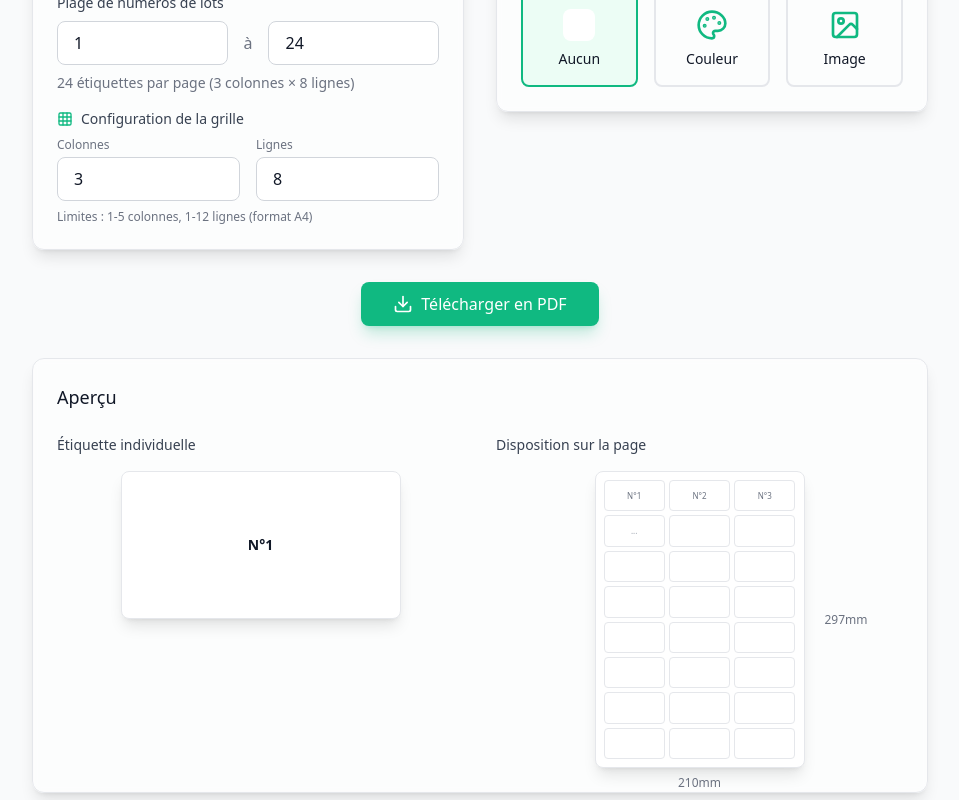
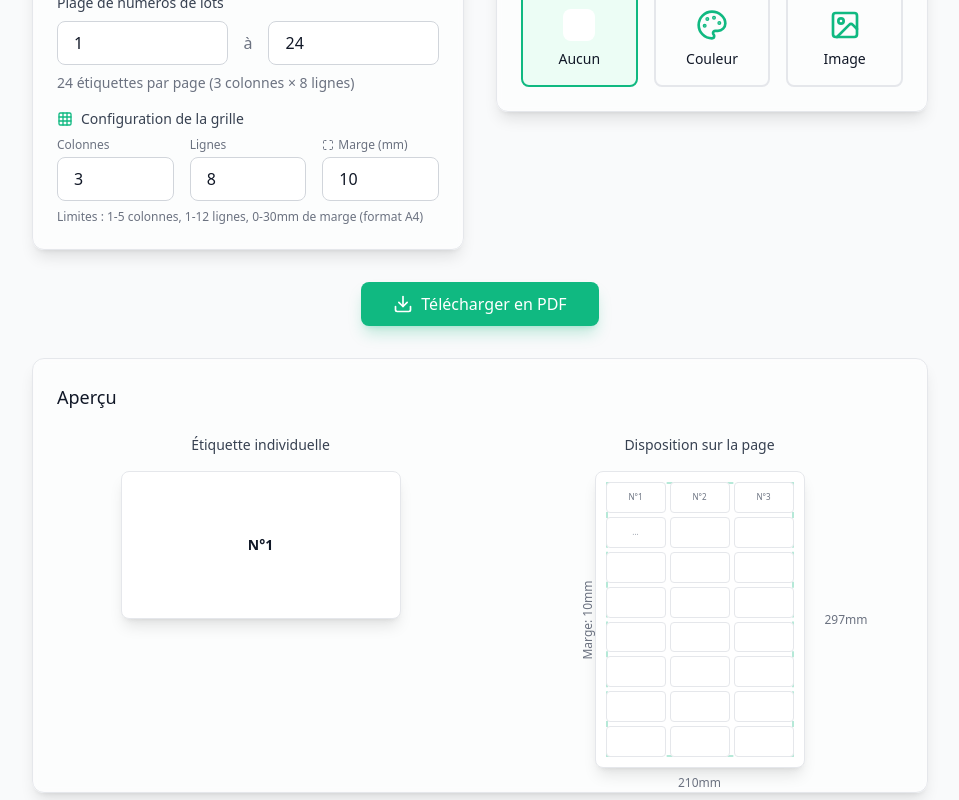
Before and after one commit to Miraubolant/Tools-Express, a React (Vite) app: page /tag-express in a window 1280 px wide. Shown: the part 560-1360 px from the top of the page, without its empty margins (160-1119 px from the left). Built offline with nearby package versions, Linux system fonts and the light colour scheme.

Commit message:
Amélioration TAG Express

```diff
--- a/src/pages/TagExpress.tsx
+++ b/src/pages/TagExpress.tsx
@@ -1,5 +1,5 @@
 import React, { useState } from 'react';
-import { Tags, Upload, X, AlertCircle, Download, Hash, Image as ImageIcon, Palette, Grid } from 'lucide-react';
+import { Tags, Upload, X, AlertCircle, Download, Hash, Image as ImageIcon, Palette, Grid, Maximize } from 'lucide-react';
 import { Button } from '../components/ui/Button';
 import { jsPDF } from 'jspdf';
 
@@ -23,6 +23,7 @@ interface Background {
 interface GridConfig {
   columns: number;
   rows: number;
+  margin: number;
 }
 
 export function TagExpress() {
@@ -43,7 +44,8 @@ export function TagExpress() {
   });
   const [gridConfig, setGridConfig] = useState<GridConfig>({
     columns: 3,
-    rows: 8
+    rows: 8,
+    margin: 10
   });
 
   // Calculer les dimensions des étiquettes en fonction de la grille
@@ -51,7 +53,7 @@ export function TagExpress() {
     // A4 dimensions en mm (210 x 297)
     const pageWidth = 210;
     const pageHeight = 297;
-    const margin = 10; // Marge de 10mm sur chaque côté
+    const margin = gridConfig.margin; // Utiliser la marge configurée
 
     const availableWidth = pageWidth - (2 * margin);
     const availableHeight = pageHeight - (2 * margin);
@@ -121,7 +123,7 @@ export function TagExpress() {
 
       // Calculer les dimensions des étiquettes
       const { labelWidth, labelHeight } = calculateLabelDimensions();
-      const margin = 10;
+      const margin = gridConfig.margin; // Utiliser la marge configurée
 
       for (let pageNum = 0; pageNum < totalPages; pageNum++) {
         if (pageNum > 0) {
@@ -236,9 +238,12 @@ export function TagExpress() {
     });
   };
 
-  const handleGridChange = (type: 'columns' | 'rows', value: string) => {
+  const handleGridChange = (type: 'columns' | 'rows' | 'margin', value: string) => {
     const numValue = parseInt(value, 10);
     if (isNaN(numValue) || numValue < 1) return;
+
+    // Limiter la marge entre 0 et 30mm
+    if (type === 'margin' && (numValue < 0 || numValue > 30)) return;
 
     setGridConfig(prev => ({
       ...prev,
@@ -340,7 +345,7 @@ export function TagExpress() {
                 <Grid className="w-4 h-4 text-emerald-500" />
                 Configuration de la grille
               </label>
-              <div className="grid grid-cols-2 gap-4">
+              <div className="grid grid-cols-3 gap-4">
                 <div>
                   <label className="block text-xs text-gray-500 dark:text-gray-400 mb-1">
                     Colonnes
@@ -367,9 +372,23 @@ export function TagExpress() {
                     className="w-full h-11 px-4 rounded-lg border border-gray-300 dark:border-gray-600 bg-white dark:bg-gray-800 text-gray-900 dark:text-white focus:ring-2 focus:ring-emerald-500 focus:border-transparent transition-all"
                   />
                 </div>
+                <div>
+                  <label className="block text-xs text-gray-500 dark:text-gray-400 mb-1 flex items-center gap-1">
+                    <Maximize className="w-3 h-3" />
+                    Marge (mm)
+                  </label>
+                  <input
+                    type="number"
+                    min="0"
+                    max="30"
+                    value={gridConfig.margin}
+                    onChange={(e) => handleGridChange('margin', e.target.value)}
+                    className="w-full h-11 px-4 rounded-lg border border-gray-300 dark:border-gray-600 bg-white dark:bg-gray-800 text-gray-900 dark:text-white focus:ring-2 focus:ring-emerald-500 focus:border-transparent transition-all"
+                  />
+                </div>
               </div>
               <p className="text-xs text-gray-500 dark:text-gray-400">
-                Limites : 1-5 colonnes, 1-12 lignes (format A4)
+                Limites : 1-5 colonnes, 1-12 lignes, 0-30mm de marge (format A4)
               </p>
             </div>
           </div>
@@ -534,7 +553,7 @@ export function TagExpress() {
         <div className="grid md:grid-cols-2 gap-8">
           {/* Aperçu de l'étiquette */}
           <div className="space-y-4">
-            <h4 className="text-sm font-medium text-gray-700 dark:text-gray-300">
+            <h4 className="text-sm font-medium text-gray-700 dark:text-gray-300 text-center">
               Étiquette individuelle
             </h4>
             <div className="flex justify-center">
@@ -574,17 +593,29 @@ export function TagExpress() {
 
           {/* Aperçu de la page */}
           <div className="space-y-4">
-            <h4 className="text-sm font-medium text-gray-700 dark:text-gray-300">
+            <h4 className="text-sm font-medium text-gray-700 dark:text-gray-300 text-center">
               Disposition sur la page
             </h4>
             <div className="flex justify-center">
-              <div className="w-[210px] h-[297px] bg-white dark:bg-gray-800 rounded-lg shadow-lg p-2 border border-gray-200 dark:border-gray-700 relative">
+              <div className="w-[210px] h-[297px] bg-white dark:bg-gray-800 rounded-lg shadow-lg border border-gray-200 dark:border-gray-700 relative">
+                {/* Visualisation de la marge */}
+                <div
+                  className="absolute inset-0 border-2 border-dashed border-emerald-500/30 pointer-events-none"
+                  style={{
+                    margin: `${gridConfig.margin}px`
+                  }}
+                ></div>
+
                 {/* Grille d'étiquettes */}
                 <div
-                  className="grid gap-1 h-full"
+                  className="grid gap-1 absolute"
                   style={{
                     gridTemplateColumns: `repeat(${gridConfig.columns}, 1fr)`,
-                    gridTemplateRows: `repeat(${gridConfig.rows}, 1fr)`
+                    gridTemplateRows: `repeat(${gridConfig.rows}, 1fr)`,
+                    top: `${gridConfig.margin}px`,
+                    left: `${gridConfig.margin}px`,
+                    right: `${gridConfig.margin}px`,
+                    bottom: `${gridConfig.margin}px`
                   }}
                 >
                   {Array.from({ length: gridConfig.columns * gridConfig.rows }).map((_, index) => (
@@ -619,6 +650,9 @@ export function TagExpress() {
                 <div className="absolute -bottom-6 left-1/2 -translate-x-1/2 text-xs text-gray-500 dark:text-gray-400">
                   210mm
                 </div>
+                <div className="absolute -left-12 top-1/2 -translate-y-1/2 text-xs text-gray-500 dark:text-gray-400 transform -rotate-90">
+                  Marge: {gridConfig.margin}mm
+                </div>
               </div>
             </div>
           </div>
```
